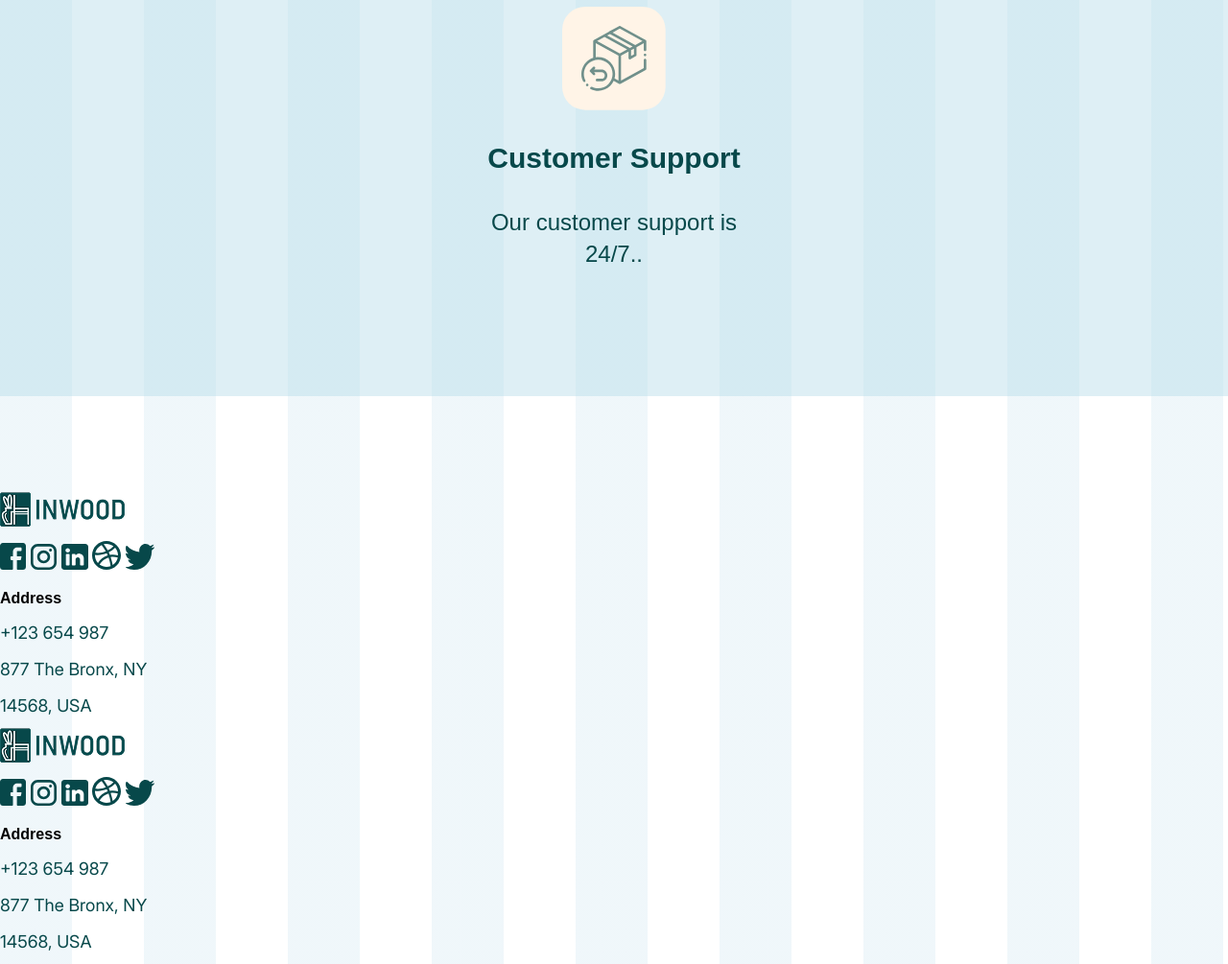
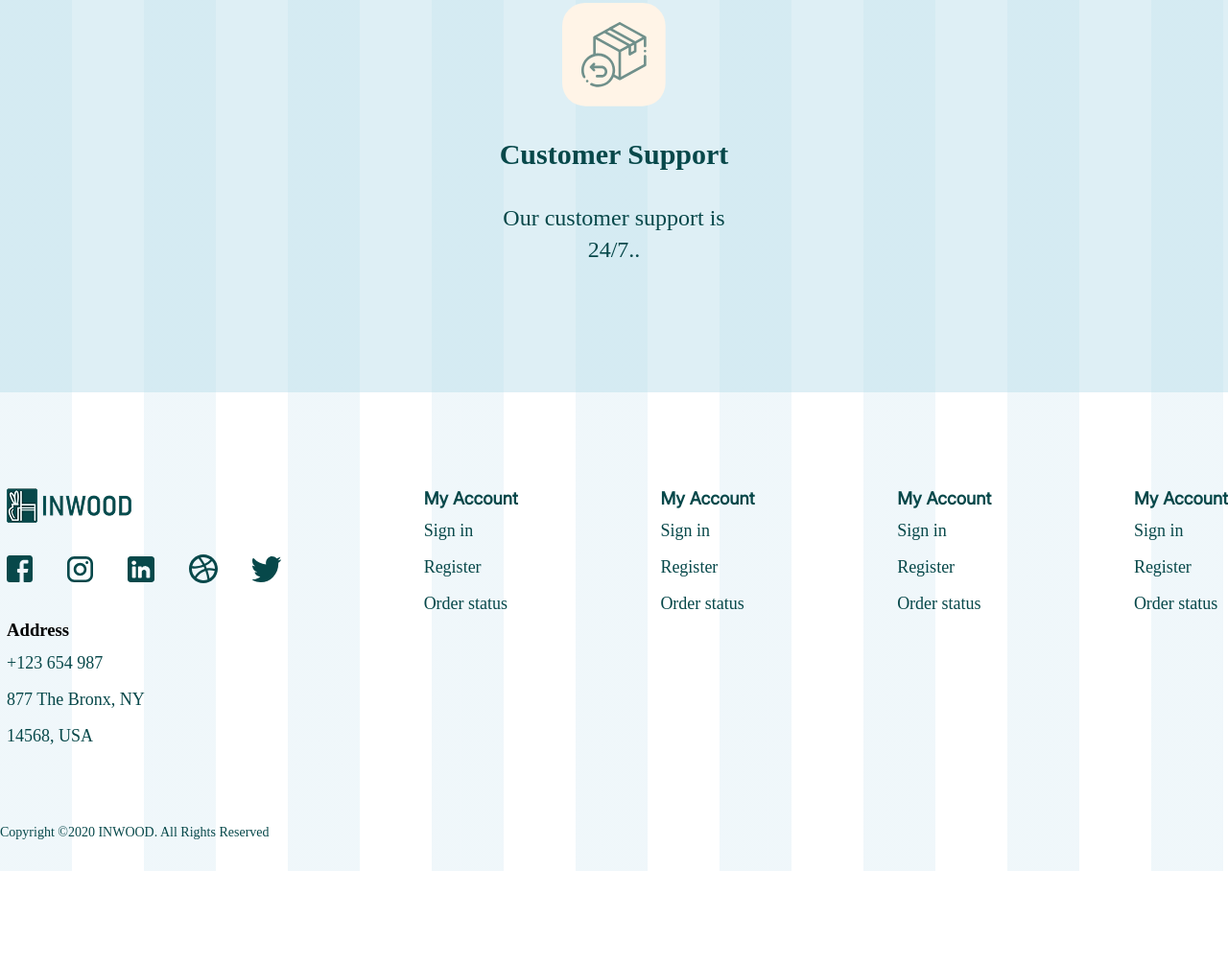
Before and after one commit to Mahadeb11/figma-to-html-exam-design-1, a plain HTML site: page index.html in a window 1280 px wide. Shown: the part 916-1921 px from the top of the page at 96% size. After the commit the page ends 1824 px from the top, so only its background shows below. Drawn offline with Linux system fonts and the light colour scheme.

Commit message:
exam project complete

```diff
--- a/css/style.css
+++ b/css/style.css
@@ -28,6 +28,10 @@ ul,ol,li {
 a {
     text-decoration: none;
     display: inline-block;
+        color: #07484A;
+    font-size: 18px;
+    font-family: none;
+    font-family: none;
 }
 span {
     display: inline-block;
@@ -40,7 +44,13 @@ body {
     );
     background-size: 150px 100vh;
 }
-
+h4{
+     color: #07484A;
+    font-size: 18px;
+    line-height: auto;
+    font-weight: bold;
+    font-family: inter;
+}
 /* =====================
    common css end
 ===================== */
@@ -190,58 +200,36 @@ transition: all linear 0.3s;
 /* =====================
      footer start
 /* ===================== */
-/* .footer_info {
+.footer {}
+.footer_content {
     display: flex;
+    justify-content: space-between;
+    gap: 100px;
 }
-.footer_info .footer_item{
-    max-width: 405px;
-    border: 1px solid black;
-    flex-shrink: 0;
+.footer_item {
+    margin-left: 7px;
+}
+.footer_item .logo{}
+.footer_item .logo img{}
 
+.footer_item .icons{
+    padding: 21px 0;
 }
-.footer_info .footer_item .logo{
-
-}
-.footer_info .footer_item .logo img{}
-
-.footer_info .footer_item .icons{
-    margin: 21px 0;
-}
-.footer_info .footer_item .icons ul{
-}
-.footer_info .footer_item .icons ul li {
+.footer_item .icons ul{
     display: flex;
     align-items: center;
-    gap: 36px;}
-
-.footer_info .footer_item .text{}
-.footer_info .footer_item .text h4{
-    font-size: 18px;
-    line-height: 30px;
-    font-weight: 700;
-    font-family: inter;
+    gap: 36px;
+}
+ .footer_content_side {
+    margin-top: 70px;
+    margin-bottom: 32px;
+ }
+ .footer_content_side p{
     color: #07484A;
+    font-size: 14px;
+    font-family: none;
+    font-weight: 400;
 }
-.footer_info .footer_item .text_ul ul{
-
-}
-.footer_info .footer_item .text_ul ul li a{
-    color: #07484A;
-    font-size: 18px;
-    line-height: 30px;
-    font-weight: 400;
-    padding: 4px 0;
-    font-family: inter;
-} */
-
-/* বেসিক রিসেট */
-* {
-    margin: 0;
-    padding: 0;
-    box-sizing: border-box; /* এটি width এবং height এর মধ্যে padding/border অন্তর্ভুক্ত করে, যা হিসাব সহজ করে */
-}
-
-body {
-    font-family: Arial, sans-serif;
-    line-height: 1.6;
-}
+/* =====================
+        footer end
+/* ===================== */
--- a/index.html
+++ b/index.html
@@ -78,61 +78,64 @@
 
 <footer>
     <div class="container">
-        <div class="footer_info">
+        <div class="footer_content">
             <div class="footer_item">
                 <div class="logo">
-                    <img src="./images/Logo 2.png" alt="Logo">
+                    <img src="./images/Logo 2.png" alt="logo">
                 </div>
                 <div class="icons">
                     <ul>
-                        <li>
-                            <a href="#"> <img src="./images/facebook.svg" alt="facebook"></a>
-                            <a href="#"> <img src="./images/instra.svg" alt="instra"></a>
-                            <a href="#"> <img src="./images/linkdin.svg" alt="linkdin"></a>
-                            <a href="#"> <img src="./images/broeser.svg" alt="broeser"></a>
-                            <a href="#"> <img src="./images/twiter.svg" alt="twiter"></a>
-                        </li>
+                        <li><a href="https://www.facebook.com/" target="_blank"><img src="./images/facebook.svg" alt="facebook"></a></li>
+                        <li><a href="#"><img src="./images/instra.svg" alt="instra"></a></li>
+                        <li><a href="#"><img src="./images/linkdin.svg" alt="linkdin"></a></li>
+                        <li><a href="#"><img src="./images/broeser.svg" alt="broeser"></a></li>
+                        <li><a href="#"><img src="./images/twiter.svg" alt="twiter"></a></li>
                     </ul>
                 </div>
-                <div class="text">
-                    <h4>Address</h4>
-                </div>
-                <div class="text_ul">
+                <div class="footer_text">
+                    <h3>Address</h3>
                     <ul>
-                    <li>+123 654 987</li>
-                    <li>877  The Bronx, NY</li>
-                    <li>14568, USA</li>
+                        <li><a href="#">+123 654 987</a></li>
+                        <li><a href="#">877  The Bronx, NY</a></li>
+                        <li><a href="#">14568, USA</a></li>
                     </ul>
                 </div>
             </div>
-
-
-                        <div class="footer_item">
-                <div class="logo">
-                    <img src="./images/Logo 2.png" alt="Logo">
-                </div>
-                <div class="icons">
+            <div class="footer_item_2">
+                <h4>My Account</h4>
                 <ul>
-                        <li>
-                            <a href="#"> <img src="./images/facebook.svg" alt="facebook"></a>
-                            <a href="#"> <img src="./images/instra.svg" alt="instra"></a>
-                            <a href="#"> <img src="./images/linkdin.svg" alt="linkdin"></a>
-                            <a href="#"> <img src="./images/broeser.svg" alt="broeser"></a>
-                            <a href="#"> <img src="./images/twiter.svg" alt="twiter"></a>
-                        </li>
+                    <li><a href="#">Sign in</a></li>
+                    <li><a href="#">Register</a></li>
+                    <li><a href="#">Order status</a></li>
                 </ul>
             </div>
-                <div class="text">
-                    <h4>Address</h4>
+            <div class="footer_item_2">
+                <h4>My Account</h4>
+                <ul>
+                    <li><a href="#">Sign in</a></li>
+                    <li><a href="#">Register</a></li>
+                    <li><a href="#">Order status</a></li>
+                </ul>
             </div>
-                <div class="text_ul">
+            <div class="footer_item_2">
+                <h4>My Account</h4>
                 <ul>
-                    <li>+123 654 987</li>
-                    <li>877  The Bronx, NY</li>
-                    <li>14568, USA</li>
+                    <li><a href="#">Sign in</a></li>
+                    <li><a href="#">Register</a></li>
+                    <li><a href="#">Order status</a></li>
+                </ul>
+            </div>
+            <div class="footer_item_2">
+                <h4>My Account</h4>
+                <ul>
+                    <li><a href="#">Sign in</a></li>
+                    <li><a href="#">Register</a></li>
+                    <li><a href="#">Order status</a></li>
                 </ul>
             </div>
         </div>
+         <div class="footer_content_side">
+            <p>Copyright ©2020 INWOOD. All Rights Reserved</p>
          </div>
     </div>
 </footer>
```
Lines whose indentation alone changed are shown as unchanged.
